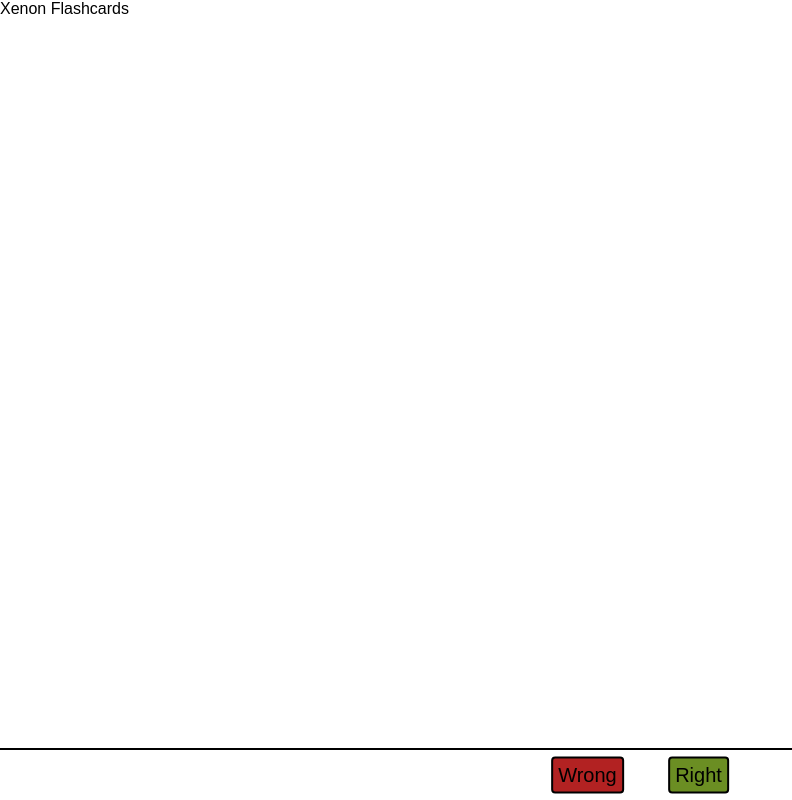
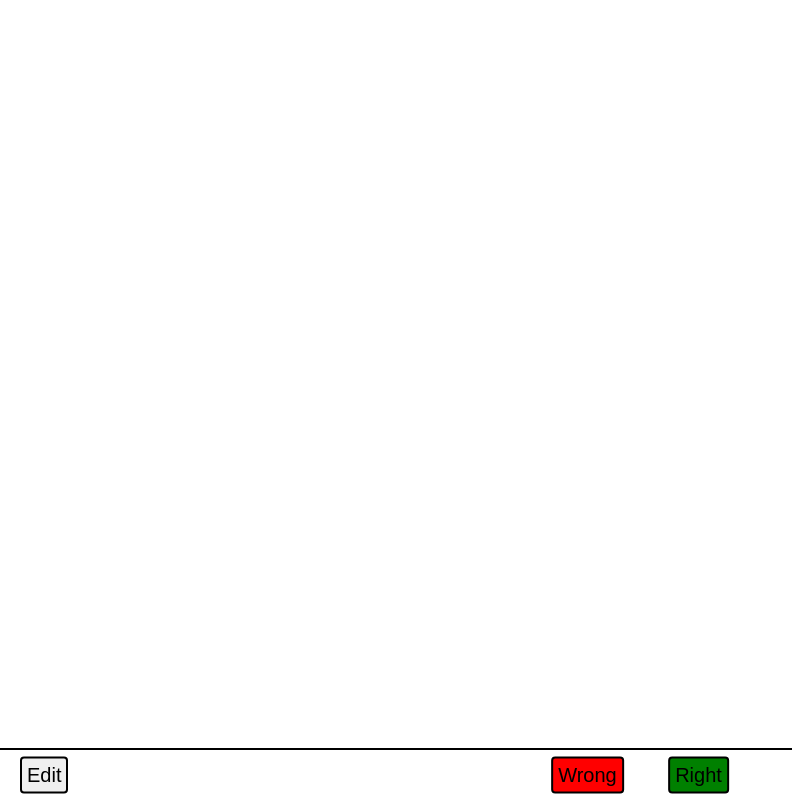
Before and after one commit to Quinteract/xenon-flashcards, a SvelteKit app: page / in a window 1280 px wide. Shown: the whole page, without its empty margins (0-792 px from the left). Built offline with nearby package versions, Linux system fonts and the light colour scheme.

Commit message:
Added/styled answer bar buttons

```diff
--- a/src/routes/+page.svelte
+++ b/src/routes/+page.svelte
@@ -1,8 +1,7 @@
-<div id="navbar">
-    Xenon Flashcards
-</div>
+<div id="navbar"></div>
 <div id="card"></div>
 <div id="answerbar">
+    <button id="edit">Edit</button>
     <div id="answerbuttons">
         <button id="wrong">Wrong</button>
         <button id="right">Right</button>
@@ -19,7 +18,6 @@
     bottom: 0;
     width: 100%;
     height: 50px;
-    text-align: center;
     border-top: 2px solid black;
 }
 
@@ -30,7 +28,13 @@
     transform: translateX(-50%) translateY(-50%);
 }
 
-#wrong, #right {
+#edit {
+    position: absolute;
+    top:50%;
+    transform: translateY(-50%);
+}
+
+#wrong, #right, #edit {
     margin: 0px 20px;
     padding: 5px;
     font-size: 20px;
@@ -38,11 +42,23 @@
     border-radius: 4px;
 }
 
+#edit:active {
+    background-color: lightgray;
+}
+
 #wrong {
-    background-color: firebrick;
+    background-color: red;
+}
+
+#wrong:active {
+    background-color: darkred;
 }
 
 #right {
-    background-color: olivedrab;
+    background-color: green;
+}
+
+#right:active {
+    background-color: darkgreen;
 }
 </style>
```
